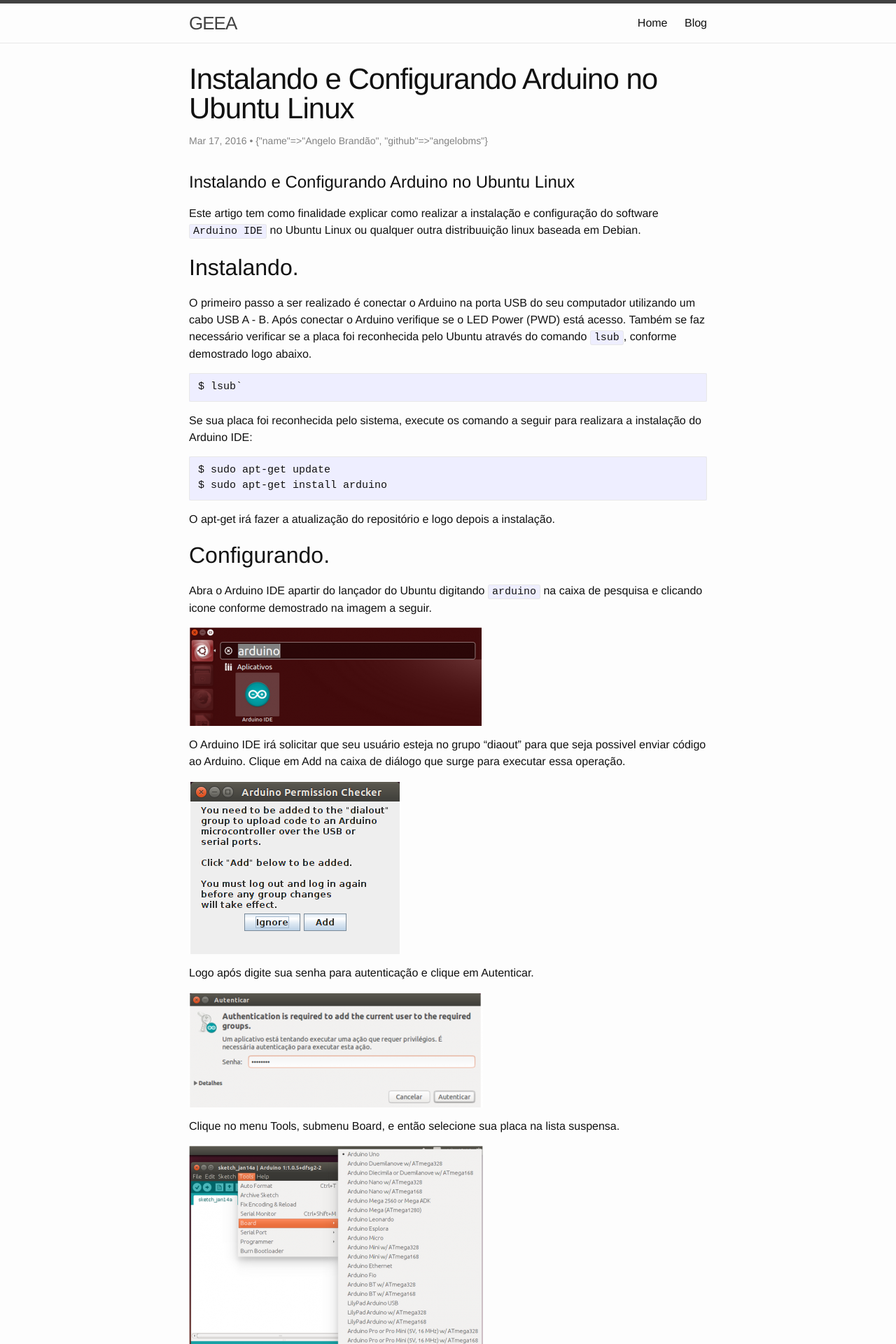
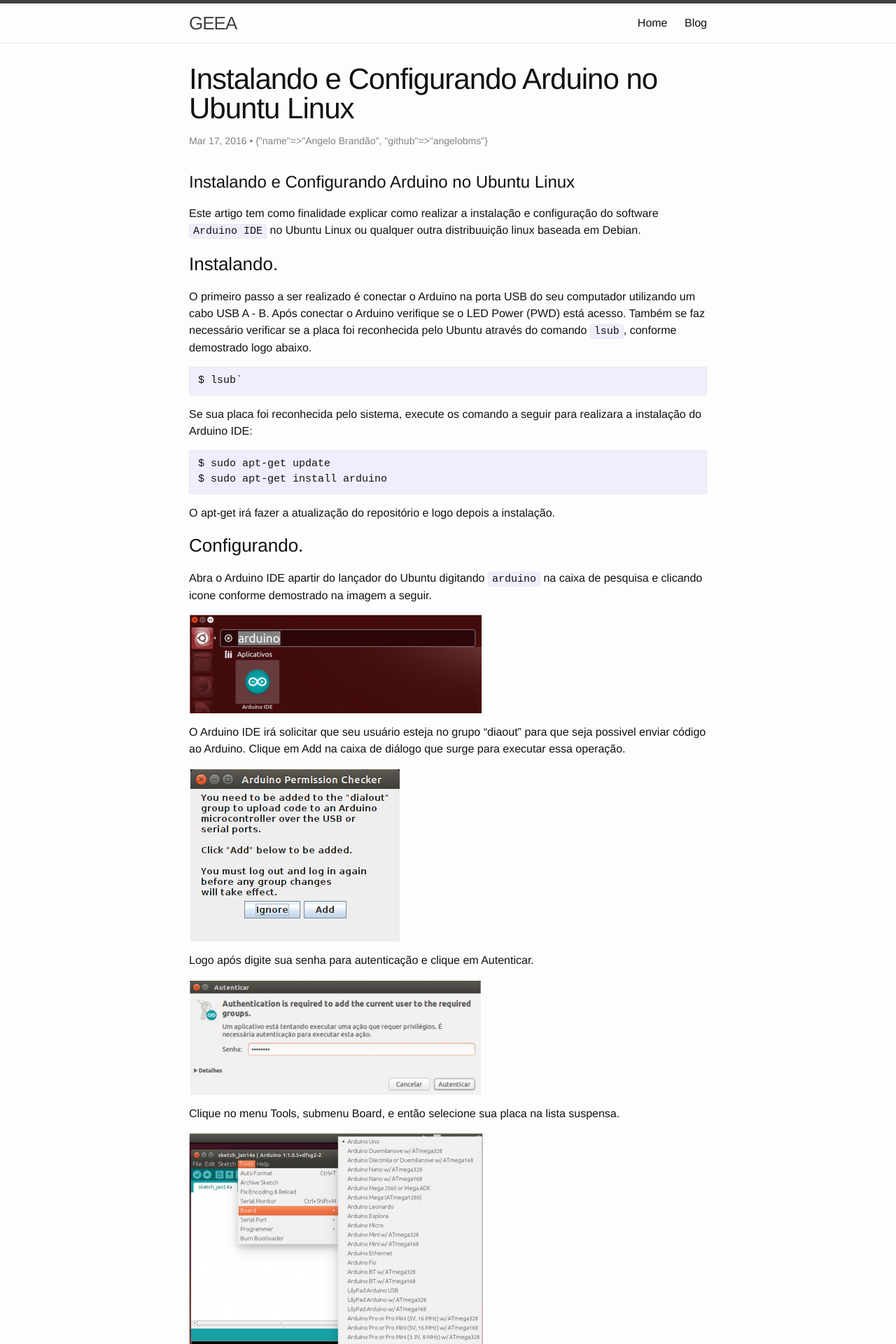
Before and after one commit to raulhackerclub/GEEA, a Jekyll site: the page built from _posts/2016-03-17-Instalando-e-Configurando-Arduino-no-Ubuntu-Linux.markdown, in a window 1280 px wide. Shown: the top 1920 px of the page at 70% size. Built offline with Jekyll 4.4.1, drawn with Linux system fonts in a browser that asks for light colours.

Commit message:
Update post 2016-03-17
Update post 2016-03-17

```diff
--- a/_posts/2016-03-17-Instalando-e-Configurando-Arduino-no-Ubuntu-Linux.markdown
+++ b/_posts/2016-03-17-Instalando-e-Configurando-Arduino-no-Ubuntu-Linux.markdown
@@ -12,7 +12,7 @@
 
 Este artigo tem como finalidade explicar como realizar a instalação e  configuração do software `Arduino IDE` no Ubuntu Linux ou qualquer outra distribuuição linux baseada em Debian.
 
-## Instalando.
+### Instalando.
 
 O primeiro passo a ser realizado é conectar o Arduino na porta USB do seu computador utilizando um cabo USB A - B. Após conectar o Arduino verifique se o LED Power (PWD) está acesso. Também se faz necessário verificar se a placa foi reconhecida pelo Ubuntu através do comando `lsub`, conforme demostrado logo abaixo.
 
@@ -29,26 +29,26 @@
 
 O apt-get irá fazer a atualização do repositório e logo depois a instalação.
 
-## Configurando.
+### Configurando.
 
 Abra o Arduino IDE apartir do lançador do Ubuntu digitando `arduino` na caixa de pesquisa e clicando icone conforme demostrado na imagem a seguir.
 
-![screenshot_arduino_01](/assets/imagens/screenshot_arduino_01.png)
+![screenshot_arduino_01](http://raulhackerclub.github.io/GEEA/assets/imagens/screenshot_arduino_01.png)
 
 O Arduino IDE irá solicitar que seu usuário esteja no grupo "diaout" para que seja possivel enviar código ao Arduino. Clique em Add na caixa de diálogo que surge para executar essa operação.
 
-![screenshot_arduino_02](/assets/imagens/screenshot_arduino_02.png)
+![screenshot_arduino_02](http://raulhackerclub.github.io/GEEA/assets/imagens/screenshot_arduino_02.png)
 
 Logo após digite sua senha para autenticação e clique em Autenticar.
 
-![screenshot_arduino_03](/assets/imagens/screenshot_arduino_03.png)
+![screenshot_arduino_03](http://raulhackerclub.github.io/GEEA/assets/imagens/screenshot_arduino_03.png)
 
 Clique no menu Tools, submenu Board, e então selecione sua placa na lista suspensa.
 
-![screenshot_arduino_04](/assets/imagens/screenshot_arduino_04.png)
+![screenshot_arduino_04](http://raulhackerclub.github.io/GEEA/assets/imagens/screenshot_arduino_04.png)
 
  Clique no menu Tools, submenu Serial Port, e então selecione a porta COM (emulada) onde o arduino está conectado. Caso não seja possível selecionar uma porta reinicie o sistema e tente novamente.
 
-![screenshot_arduino_05](/assets/imagens/screenshot_arduino_05.png)
+![screenshot_arduino_05](http://raulhackerclub.github.io/GEEA/assets/imagens/screenshot_arduino_05.png)
 
 Pronto! Agora o Arduino está Instalado e configrado corretamente. O proximo passo é desenvolver um projeto e carregá-lo no microcontrolador.
```
